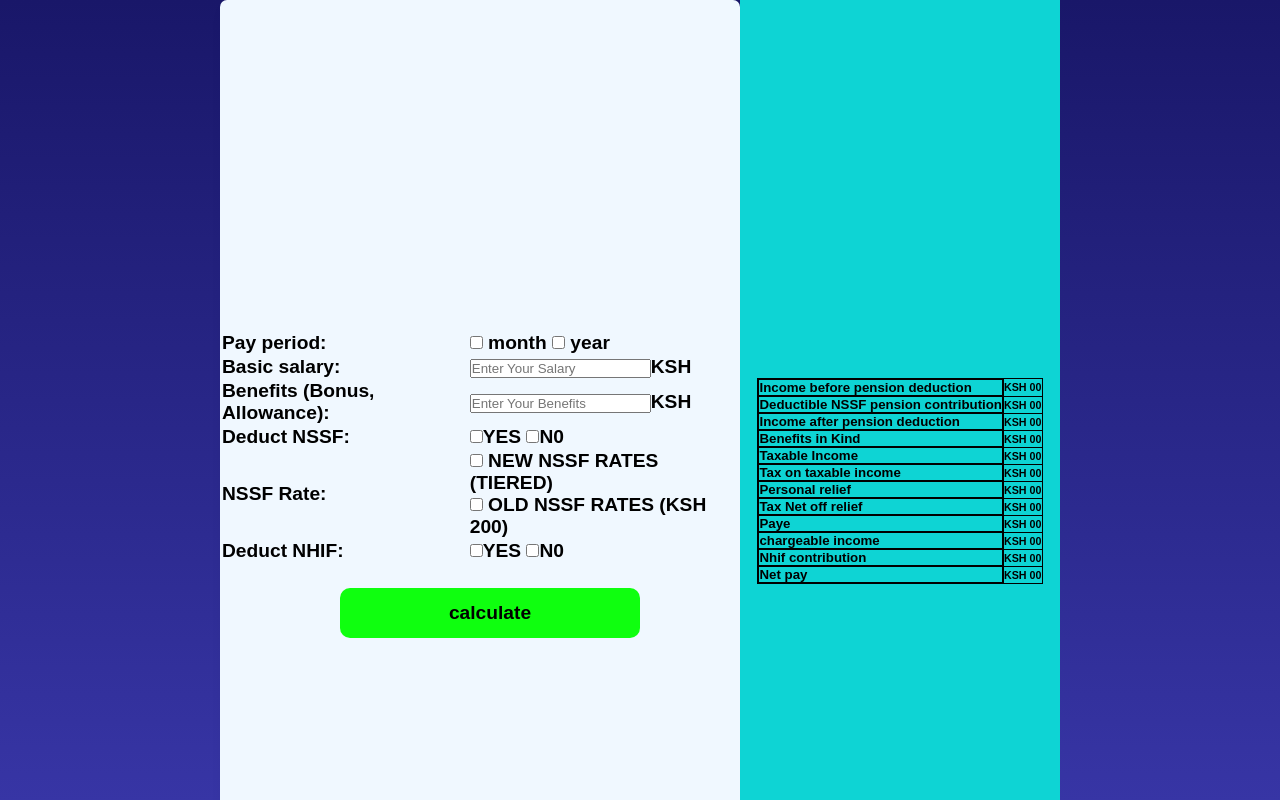
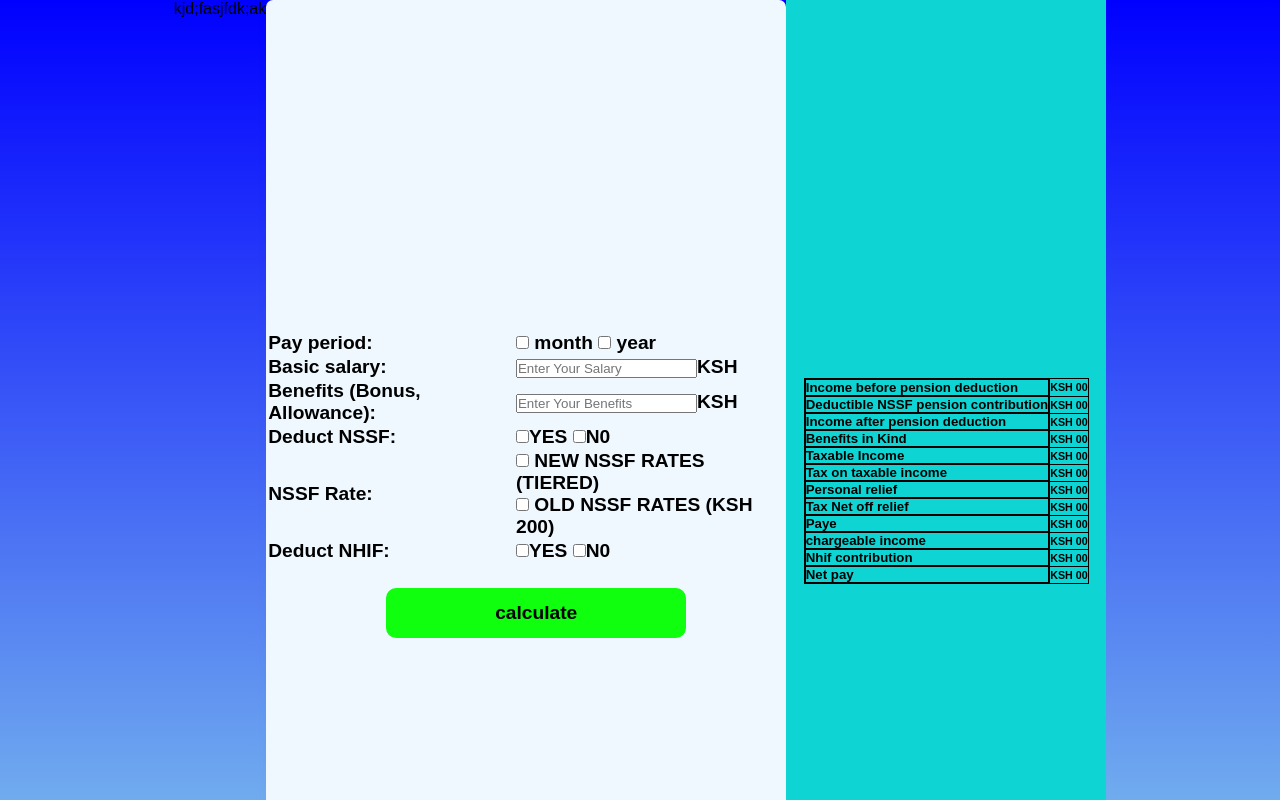
Before and after one commit to theeduke/Master-Piece-Project, a plain HTML site: page index.html in a window 1280 px wide. Shown: the top 800 px of the page. Drawn offline with Linux system fonts and the light colour scheme.

Commit message:
fair trial

```diff
--- a/index.html
+++ b/index.html
@@ -10,6 +10,7 @@
     <title>Kenyan PAYE calculator</title>
 </head>
 <body>
+    kjd;fasjfdk;ak
     <!-- <header>
         This is a calculator to be able to know how your tax is done
     </header> -->
--- a/styles.css
+++ b/styles.css
@@ -9,7 +9,7 @@
   align-items: top;
   justify-content: center;
   /* min-height: 100vh; */
-  background: linear-gradient(#191769, #3d3bb1);
+  background: linear-gradient(blue, skyblue);
   }
 
   header{
```
